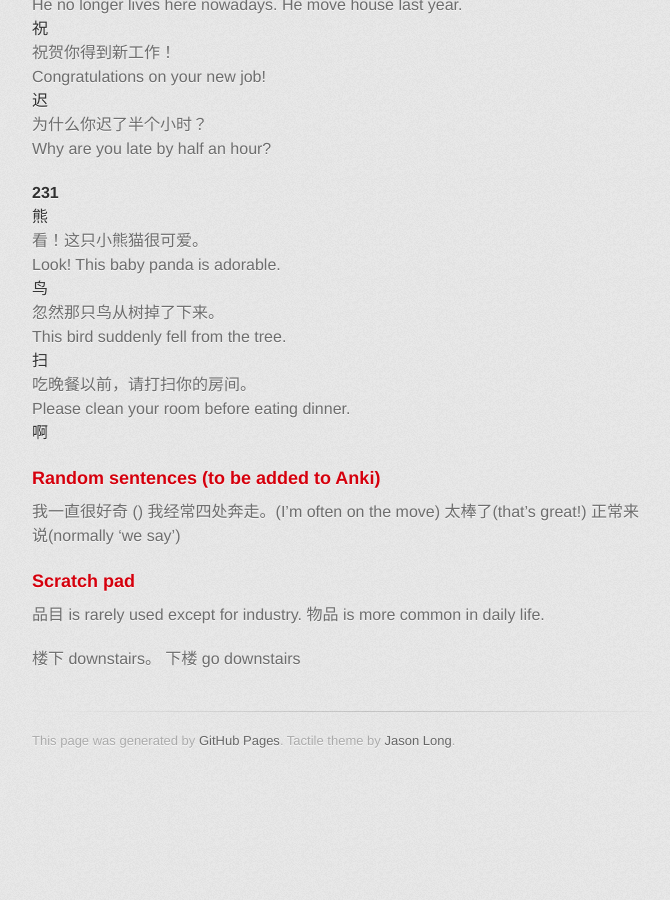
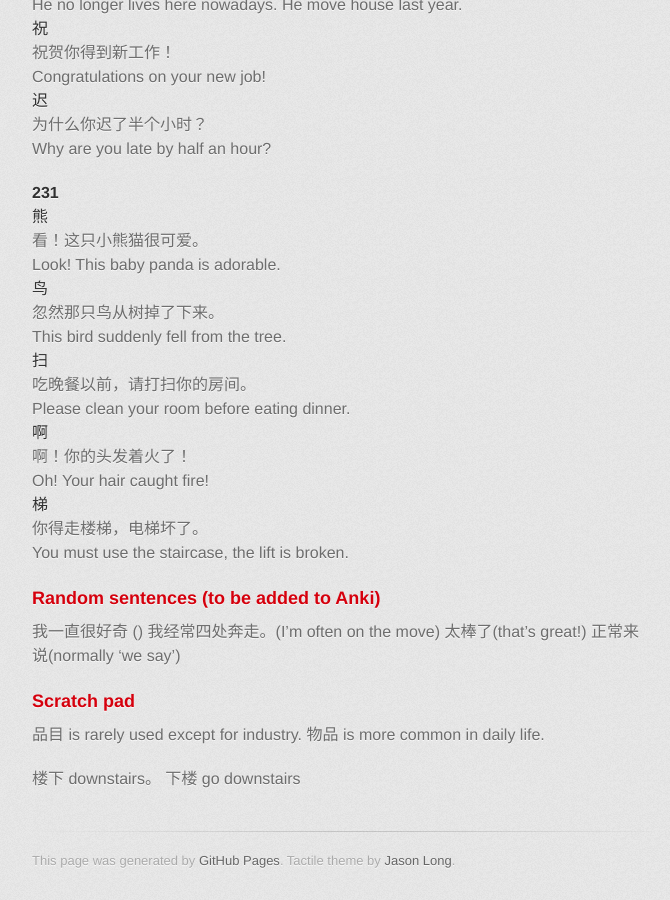
Before and after one commit to axiomiety/axiomiety.github.io, a Jekyll site: the page built from llog/mandarin.markdown, in a window 1280 px wide and 900 px high, scrolled down 16576 px. Shown: the whole window, without its empty margins (298-968 px from the left). Built offline with Jekyll 4.4.1, drawn with Linux system fonts in a browser that asks for light colours; nearby versions of some CDN libraries; some web fonts are replaced; before the commit the page ends 17356 px from its top, so only the background shows below that.

Commit message:
mandarin

```diff
--- a/llog/mandarin.markdown
+++ b/llog/mandarin.markdown
@@ -818,11 +818,11 @@ Character|Sentence|Translation
   <dd>吃晚餐以前，请打扫你的房间。</dd>
   <dd>Please clean your room before eating dinner.</dd>
   <dt>啊</dt>
-  <dd></dd>
-  <dd></dd>
-  <dt></dt>
-  <dd></dd>
-  <dd></dd>
+  <dd>啊！你的头发着火了！</dd>
+  <dd>Oh! Your hair caught fire!</dd>
+  <dt>梯</dt>
+  <dd>你得走楼梯，电梯坏了。</dd>
+  <dd>You must use the staircase, the lift is broken.</dd>
   <dt></dt>
   <dd></dd>
   <dd></dd>
```
